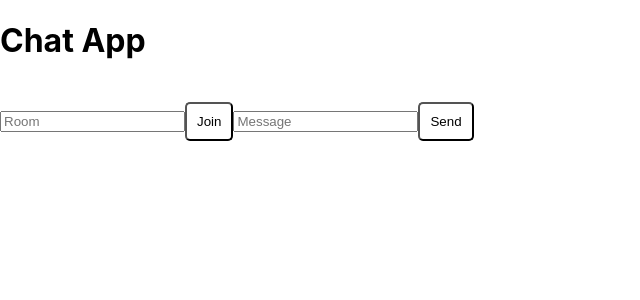
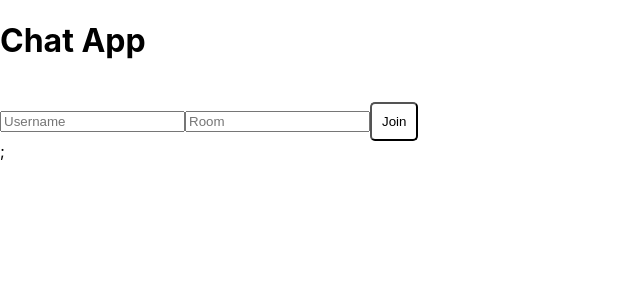
Before and after one commit to isanaID/simple-chat-app, a React (Create React App) app in the folder client/: page / in a window 1280 px wide. Shown: the top 300 px of the page, without its empty margins (0-640 px from the left). Built offline with nearby package versions, Linux system fonts and the light colour scheme; no server answers.

Commit message:
add room and username before to room chat

```diff
--- a/client/package.json
+++ b/client/package.json
@@ -12,6 +12,7 @@
     "react-bootstrap": "^2.3.0",
     "react-dom": "^18.0.0",
     "react-scripts": "5.0.1",
+    "react-scroll-to-bottom": "^4.2.0",
     "socket.io-client": "^4.5.0",
     "web-vitals": "^2.1.4"
   },
--- a/client/src/App.js
+++ b/client/src/App.js
@@ -1,31 +1,53 @@
 import * as React from "react"
 import io from "socket.io-client"
 import "./App.css"
+import Chat from "./Chat";
 
 const socket = io.connect("http://localhost:4000");
 
 function App() {
-	const [room, setRoom] = React.useState("")
-	const [message, setMessage] = React.useState("")
-	const [messageReceived, setMessageReceived] = React.useState("")
+	const [username, setUsername] = React.useState("");
+	const [room, setRoom] = React.useState("");
+	const [showChat, setShowChat] = React.useState(false);
+	// const [message, setMessage] = React.useState("")
+	// const [messageReceived, setMessageReceived] = React.useState("")
 
 	const joinRoom = () => {
-		socket.emit("join_room", room)
+		if(username !== "" && room !== "") {
+		socket.emit("join_room", room);
+		setShowChat(true);
+		}
 	};
 
-	const sendMessage = () => {
-		socket.emit("send_message", { message, room });
-	};
+	// const sendMessage = () => {
+	// 	socket.emit("send_message", { message, room });
+	// };
 
-	React.useEffect(() => {
-		socket.on("receive_message", (data) => {
-			setMessageReceived(data.message);
-		});
-	}, []);
+	// React.useEffect(() => {
+	// 	socket.on("receive_message", (data) => {
+	// 		setMessageReceived(data.message);
+	// 	});
+	// }, []);
 
 	return (
 		<div className="App">
-			<h1>Chat App</h1>
+			{!showChat? (
+				<div>
+					<h1>Chat App</h1>
+					<input
+						type="text"
+						placeholder="Username"
+						onChange={(e) => setUsername(e.target.value)}
+					/>
+					<input
+						type="text"
+						placeholder="Room"
+						onChange={(e) => setRoom(e.target.value)}
+					/>
+					<button onClick={joinRoom}>Join</button>
+				</div>
+					) : (<Chat socket={socket} username={username} room={room} />)};
+			{/* <h1>Chat App</h1>
 			<input
 				type="text"
 				placeholder="Room"
@@ -40,7 +62,7 @@ function App() {
 				onChange={(e) => setMessage(e.target.value)}
 			/>
 			<button onClick={sendMessage}>Send</button>
-			<p>{messageReceived}</p>
+			<p>{messageReceived}</p> */}
 		</div>
 	);
 }
```
Also changed, not shown: 1 other file (tests, documents, lock files or other folders).
